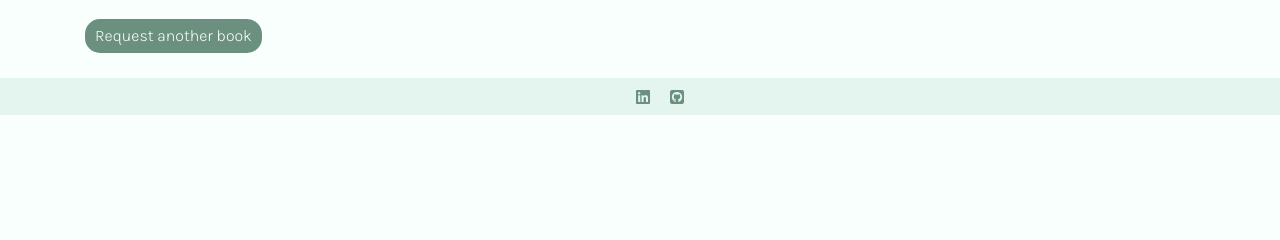
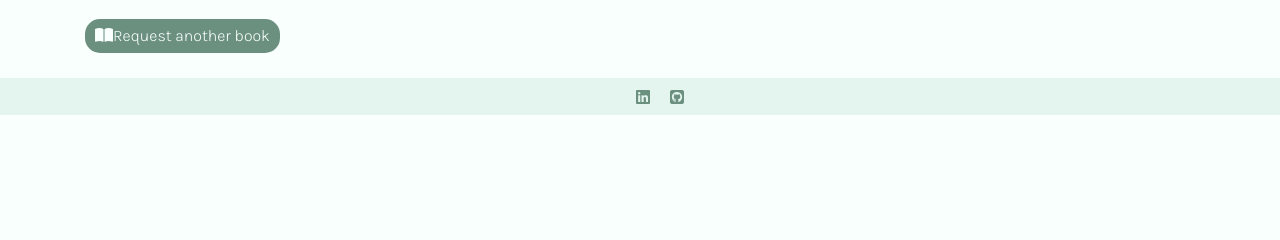
Before and after one commit to kschlough/bookbot, a Flask app: template templates/recommendation.html in a window 1280 px wide. Shown: the part 332-572 px from the top of the page. Run offline with Flask 2, Linux system fonts and the light colour scheme; the template is opened without the code that fills it, so the values that code supplies are empty; parts of the project's set-up code (start-up, migrations or seed data) failed here and were passed over; some libraries are stand-ins or nearby versions.

Commit message:
Added icon to the request another button too

```diff
--- a/templates/form.html
+++ b/templates/form.html
@@ -54,7 +54,7 @@
 
 
                 <div class="instructions">
-                    <button id="submit-form-button" type="submit"><i class="fas fa-book-open"></i> Submit</button>
+                    <button id="submit-form-button" type="submit"><i class="fas fa-book-open"></i>Submit</button>
 
 
                 </div>
--- a/templates/recommendation.html
+++ b/templates/recommendation.html
@@ -46,7 +46,7 @@
             </div>
 
             <div id="return_home" class="instructions">
-                <button id="resubmit-button" type="submit">Request another book</button>
+                <button id="resubmit-button" type="submit"><i class="fas fa-book-open"></i>Request another book</button>
 
             </div>
 
```
